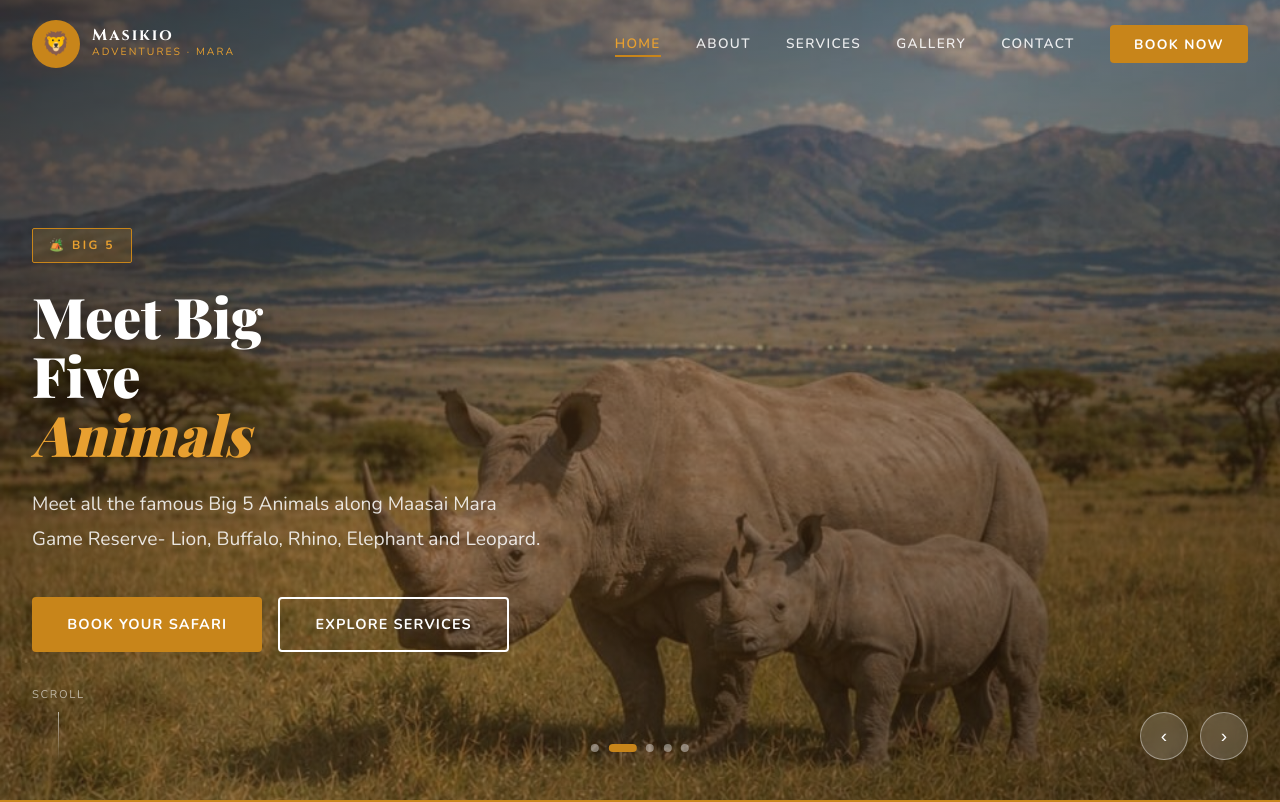
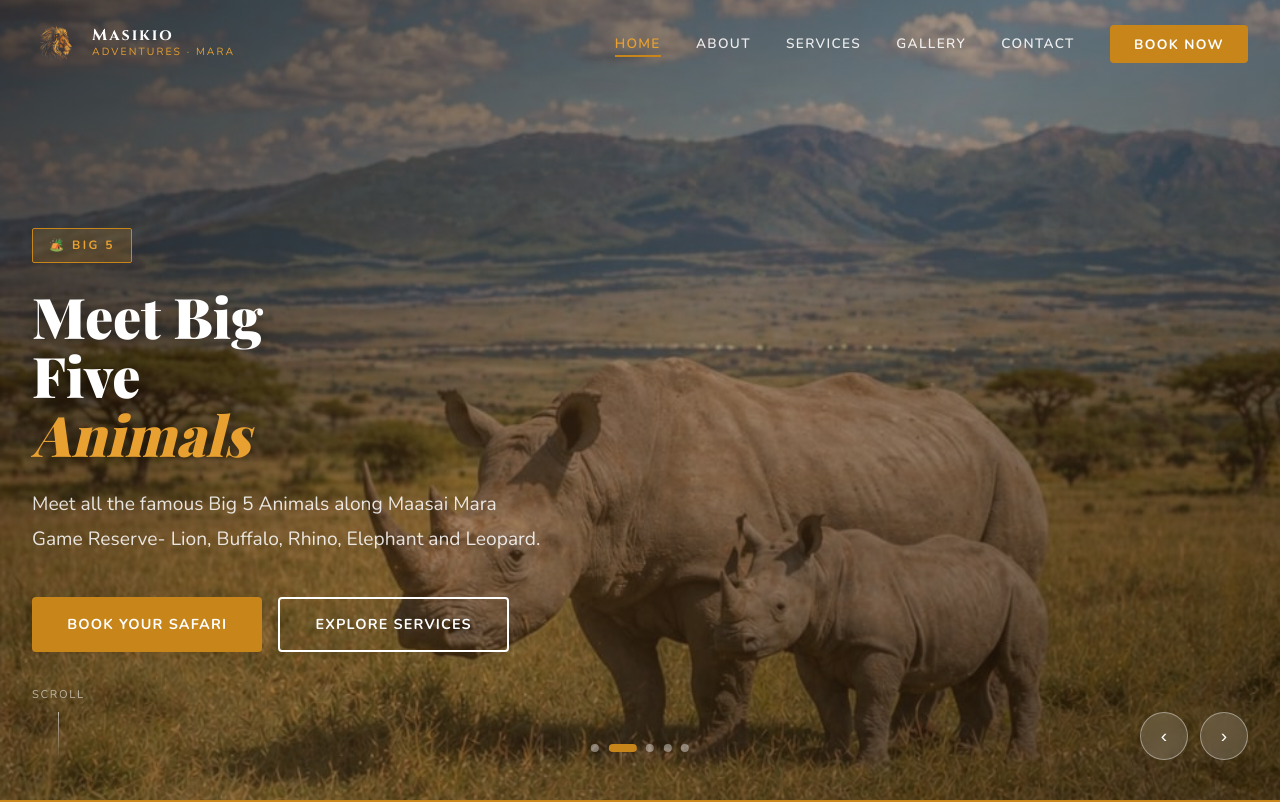
Before and after one commit to richardngasike/maskio-adventures, a Next.js app: page / in a window 1280 px wide. Shown: the top 802 px of the page. Built offline with nearby package versions, Linux system fonts and the light colour scheme; a web font is replaced by a local one.

Commit message:
Updating the gallery

```diff
--- a/components/Footer.js
+++ b/components/Footer.js
@@ -1,4 +1,5 @@
 import Link from 'next/link';
+import Image from "next/image";
 
 export default function Footer() {
   return (
@@ -6,7 +7,15 @@ export default function Footer() {
       <div className="footer-grid">
         <div className="footer-brand">
           <div className="nav-logo" style={{ marginBottom: '1rem' }}>
-            <div className="nav-logo-icon">🦁</div>
+              <div className="nav-logo-icon">
+    <Image
+      src="/logo-bg.png"
+      alt="Masikio Logo"
+      width={40}
+      height={40}
+      priority
+    />
+  </div>
             <div className="nav-logo-text">
               <span className="nav-logo-name">Masikio Adventures</span>
               <span className="nav-logo-sub">Maasai Mara · Est. 2012</span>
--- a/components/Navbar.js
+++ b/components/Navbar.js
@@ -2,6 +2,7 @@
 import { useState, useEffect } from 'react';
 import Link from 'next/link';
 import { usePathname } from 'next/navigation';
+import Image from "next/image";
 
 export default function Navbar() {
   const [scrolled, setScrolled] = useState(false);
@@ -28,7 +29,16 @@ export default function Navbar() {
     <>
       <nav className={`navbar ${scrolled ? 'scrolled' : ''}`}>
        <Link href="/" className="nav-logo">
-          <div className="nav-logo-icon">🦁</div>
+  <div className="nav-logo-icon">
+    <Image
+      src="/logo-bg.png"
+      alt="Masikio Logo"
+      width={40}
+      height={40}
+      priority
+    />
+  </div>
+
   <div className="nav-logo-text">
     <span className="nav-logo-name">Masikio</span>
     <span className="nav-logo-sub">Adventures · Mara</span>
--- a/styles/globals.css
+++ b/styles/globals.css
@@ -193,7 +193,7 @@ h1, h2, h3, h4, h5, h6 {
 .nav-logo-icon {
   width: 48px;
   height: 48px;
-  background: var(--savannah-gold);
+  background: var(black);
   border-radius: 50%;
   display: flex;
   align-items: center;
```
Also changed, not shown: public/logo-bg.png (added), public/logo.jpg (added). Lines whose indentation alone changed are shown as unchanged.
